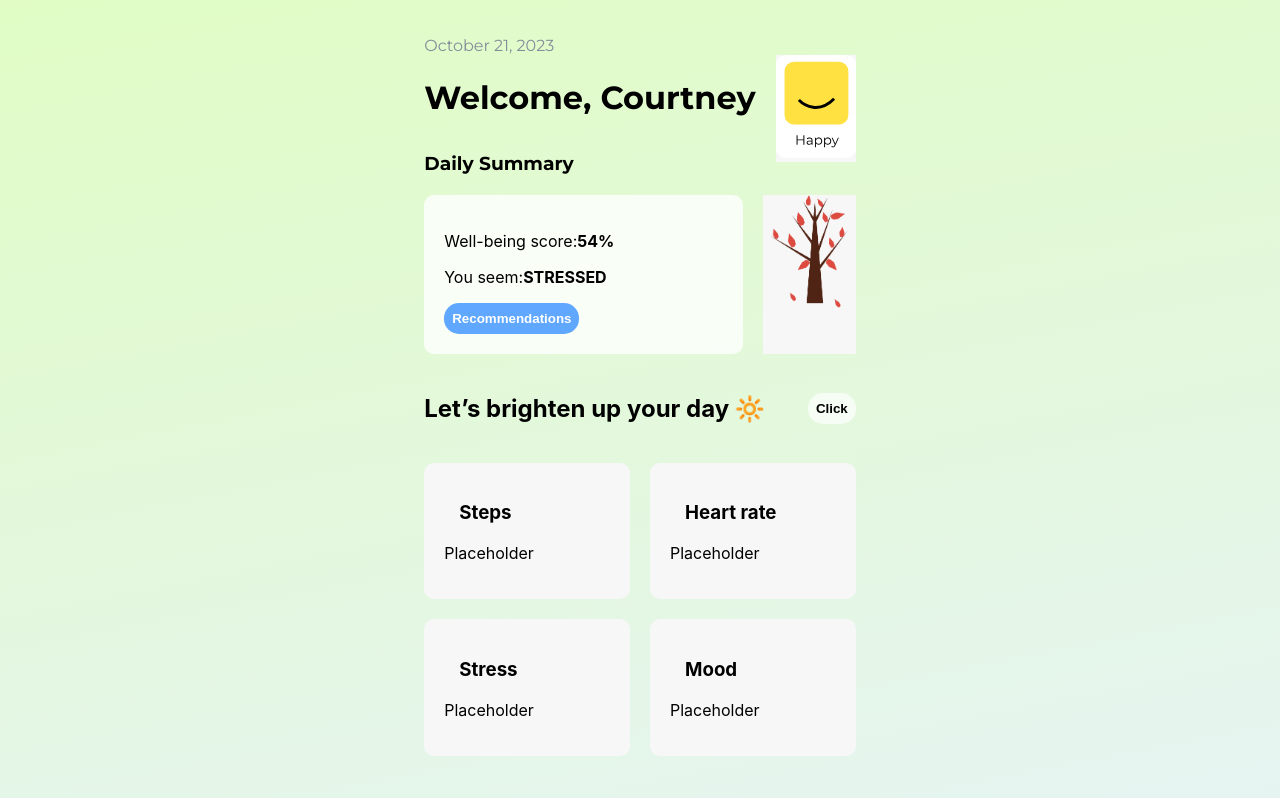
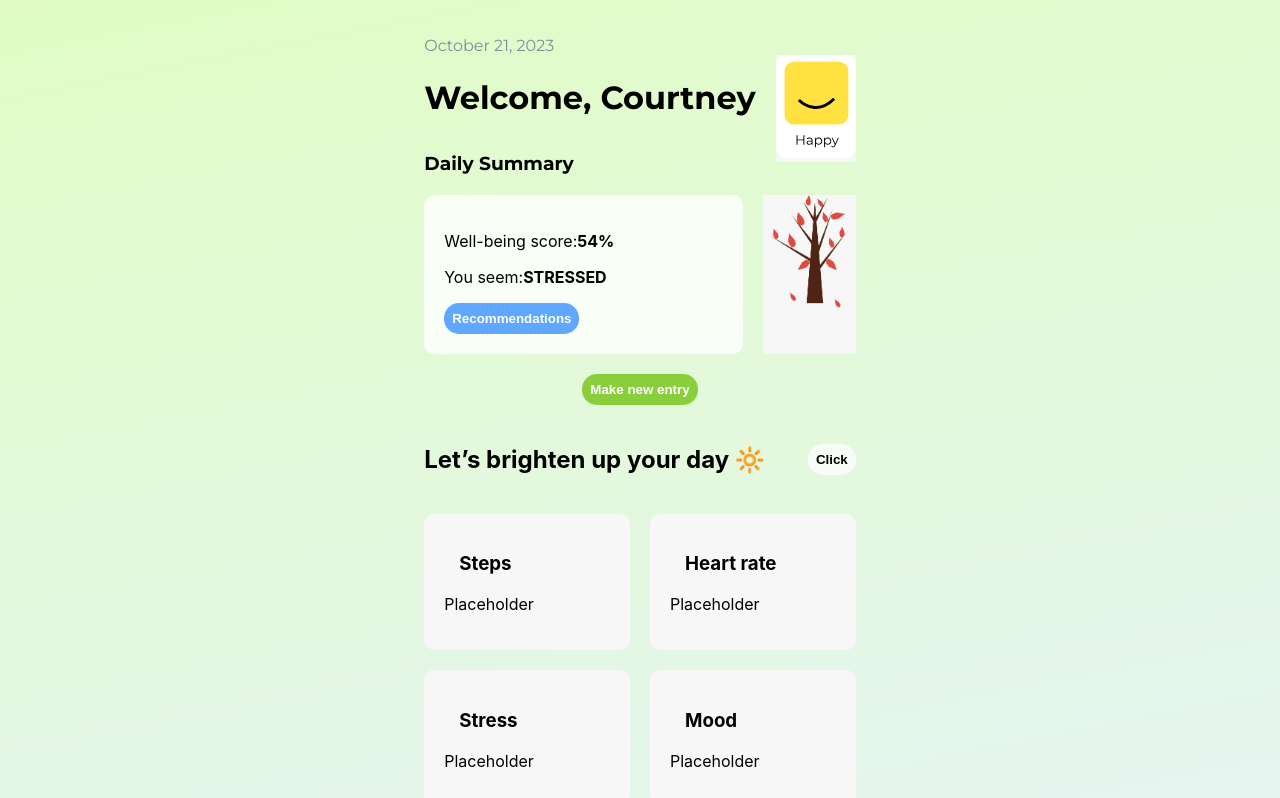
Before and after one commit to lillykml/client, a React (Create React App) app: page /home in a window 1280 px wide. Shown: the top 798 px of the page. Built offline with nearby package versions, Linux system fonts and the light colour scheme; the HTML template or start-up script is replaced by a standard one.

Commit message:
home update 5

```diff
--- a/src/Pages/home.css
+++ b/src/Pages/home.css
@@ -124,3 +124,12 @@ button{
     padding: 8px;
     font-weight: bold;
 }
+
+.newEntry{
+    background-color: #89CF3C;
+    color: white;
+}
+
+.entryOuter{
+    margin-top: 20px;
+}
--- a/src/Pages/survey1.css
+++ b/src/Pages/survey1.css
@@ -58,3 +58,7 @@
     text-align: center;
     padding: 50px;
   }
+
+.selected img {
+    border: 2px solid #89CF3C; /* Choose the border color when selected */
+}
--- a/src/pages/Home.js
+++ b/src/pages/Home.js
@@ -16,6 +16,10 @@ const Home = () => {
 
     const navigateToInsights = () => {
         navigate('/Insights');
+    };
+
+    const navigateToSurvey = () => {
+        navigate('/Survey1');
     };
 
     return(
@@ -38,6 +42,9 @@ const Home = () => {
                     <div className="image-container">
                         <img src={`../assets/tree.png`} alt="tree"/>
                     </div>
+                </div>
+                <div class="entryOuter">
+                    <button onClick={navigateToSurvey} class="newEntry">Make new entry</button>
                 </div>
                 <div className="brighten-day">
                     <h2>Let’s brighten up your day 🔆</h2>
```
